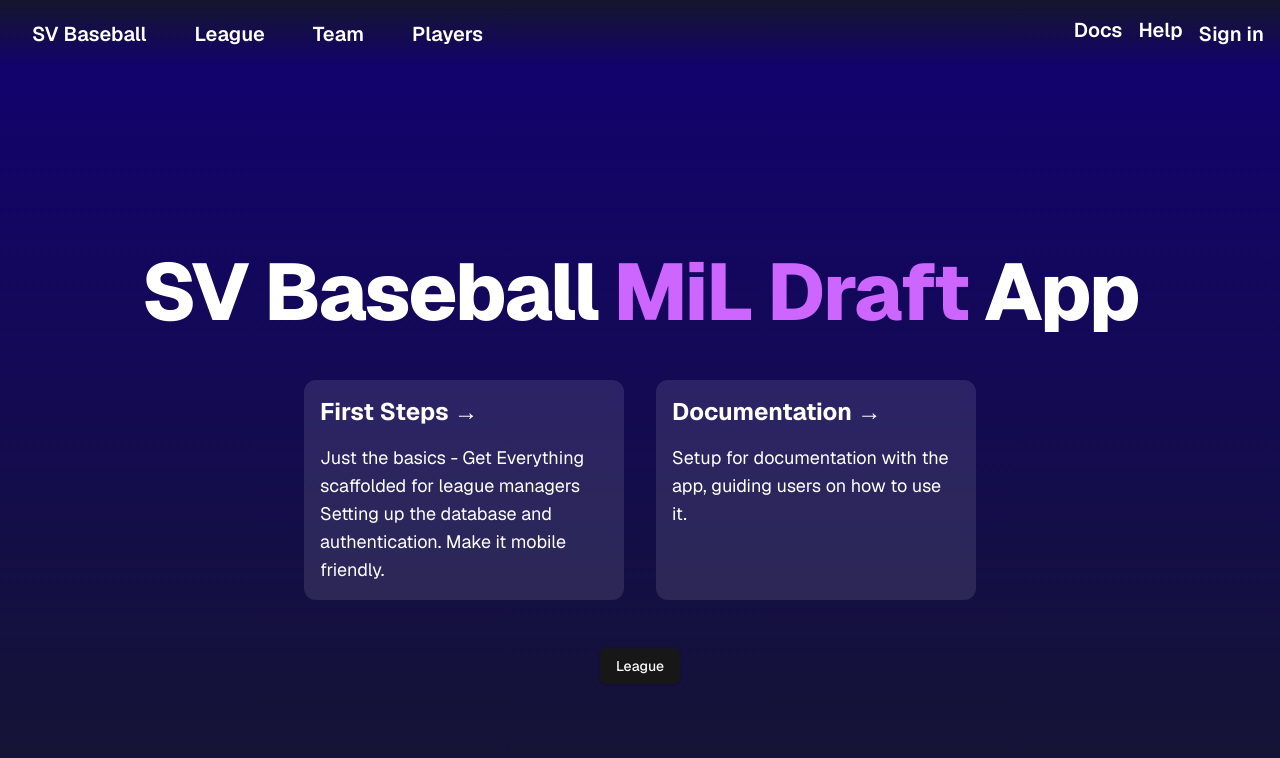
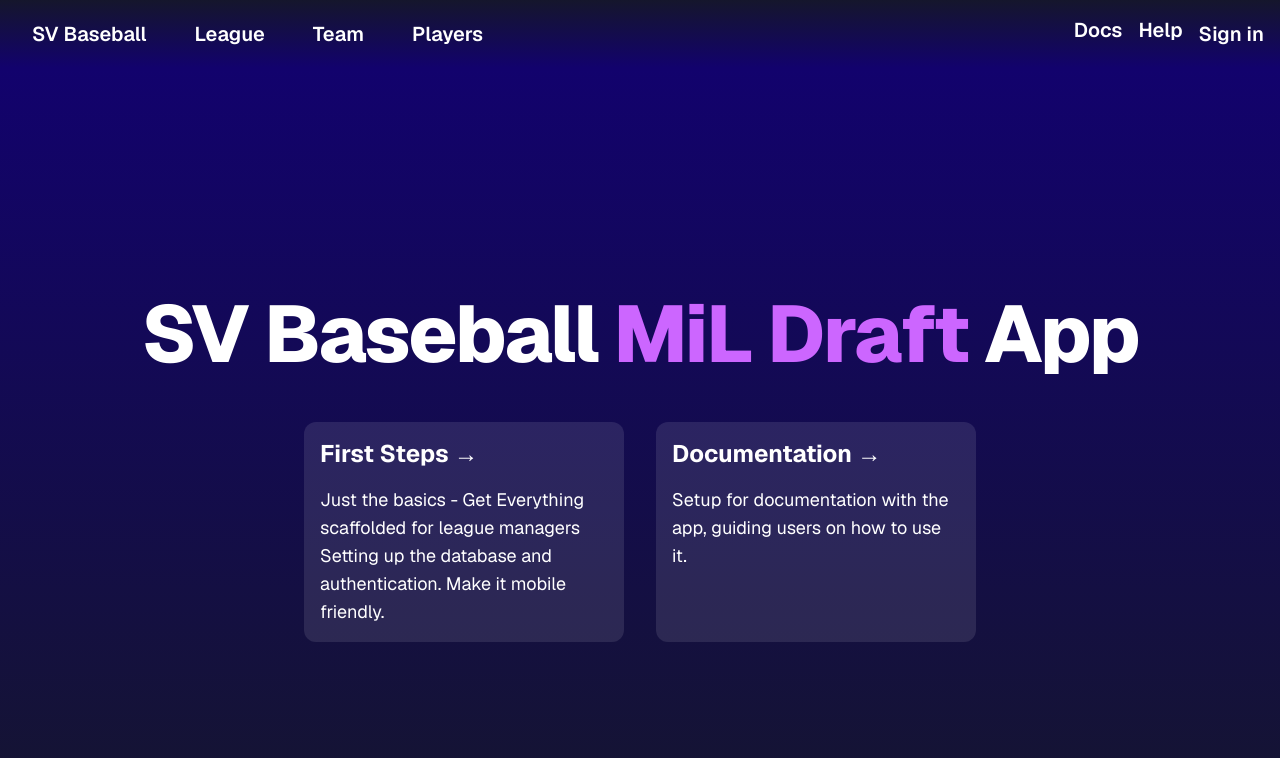
Before and after one commit to IceRayer-OG/mildraft, a Next.js app: page / in a window 1280 px wide. Shown: the top 758 px of the page. Built offline with nearby package versions, Linux system fonts and the light colour scheme; no server answers.

Commit message:
homepage clean up

```diff
--- a/src/app/page.tsx
+++ b/src/app/page.tsx
@@ -25,11 +25,6 @@ export default function HomePage() {
             </div>
           </div>
         </div>
-        <div className="flex justify-center">
-          <Button asChild>
-            <Link href="/league">League</Link>
-          </Button>
-        </div>
       </div>
     </main>
   );
```
